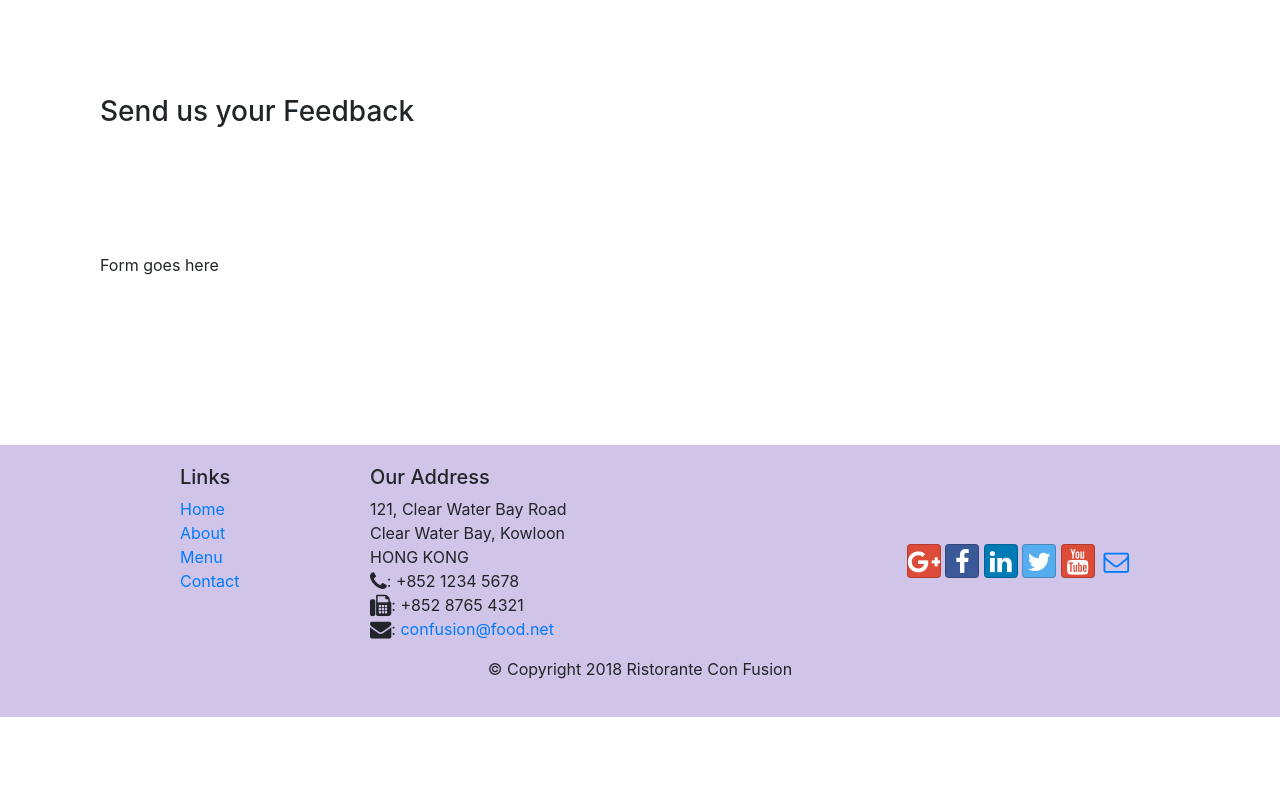
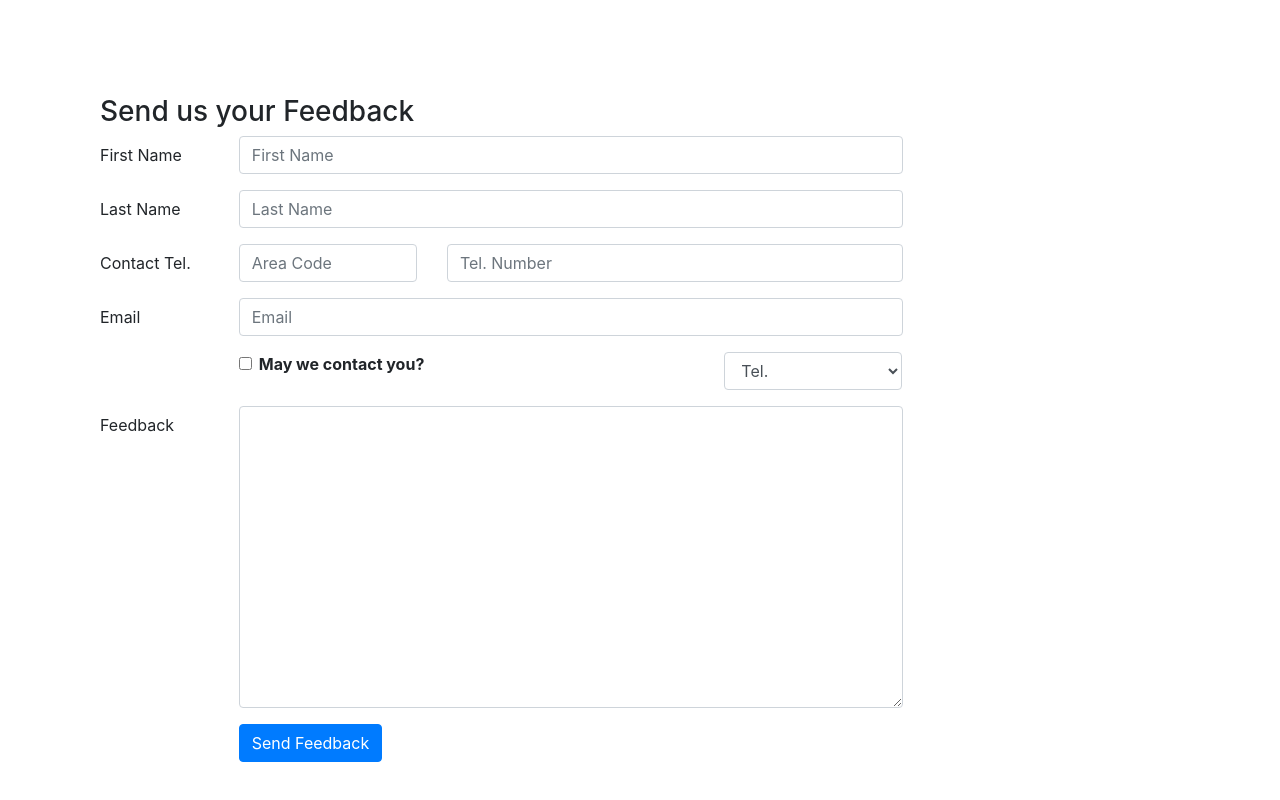
Before and after one commit to Haiga/restaurant-with-bootstrap, a website: page contactus.html in a window 1280 px wide. Shown: the part 820-1620 px from the top of the page. Before the commit the page ends 1537 px from the top, so only its background shows below. Drawn offline with nearby package versions, Linux system fonts and the light colour scheme.

Commit message:
common htmlp inputs, forms

```diff
--- a/contactus.html
+++ b/contactus.html
@@ -85,9 +85,11 @@
             </div>
             <div class="col-12 col-sm-11 offset-sm-1">
                 <div class="btn-group" role="group">
-                    <a role="button" class="btn btn-primary" href="tel:+85212345678"><i class="fa fa-phone"> Call</i></a>
+                    <a role="button" class="btn btn-primary" href="tel:+85212345678"><i class="fa fa-phone">
+                            Call</i></a>
                     <a role="button" class="btn btn-info" href="tel:+85212345678"><i class="fa fa-skype"> Skype</i></a>
-                    <a role="button" class="btn btn-success" href="mailto:confusion@food.net"><i class="fa fa-envelope-o"> Email</i></a>
+                    <a role="button" class="btn btn-success" href="mailto:confusion@food.net"><i
+                            class="fa fa-envelope-o"> Email</i></a>
                 </div>
             </div>
         </div>
@@ -97,7 +99,81 @@
                 <h3>Send us your Feedback</h3>
             </div>
             <div class="col-12 col-md-9">
-                Form goes here
+                <form>
+                    <div class="form-group row">
+                        <label for="firstname" class="col-md-2 col-form-label">
+                            First Name
+                        </label>
+                        <div class="col-md-10">
+                            <input type="text" class="form-control" id="firstname" name="firstname"
+                                placeholder="First Name">
+                        </div>
+                    </div>
+                    <div class="form-group row">
+                        <label for="lastname" class="col-md-2 col-form-label">
+                            Last Name
+                        </label>
+                        <div class="col-md-10">
+                            <input type="text" class="form-control" id="lastname" name="lastname"
+                                placeholder="Last Name">
+                        </div>
+                    </div>
+
+                    <div class="form-group row">
+                        <label for="telnum" class="col-12 col-md-2 col-form-label">
+                            Contact Tel.
+                        </label>
+                        <div class="col-5 col-md-3">
+                            <input type="text" class="form-control" id="areacode" name="areacode"
+                                placeholder="Area Code">
+                        </div>
+                        <div class="col-7 col-md-7">
+                            <input type="text" class="form-control" id="telnum" name="telnum"
+                                placeholder="Tel. Number">
+                        </div>
+                    </div>
+                    <div class="form-group row">
+                        <label for="emailid" class="col-md-2 col-form-label">
+                            Email
+                        </label>
+                        <div class="col-md-10">
+                            <input type="email" class="form-control" id="emailid" name="emailid"
+                                placeholder="Email">
+                        </div>
+                    </div>
+                    <div class="form-group row">
+                        <div class="col-md-6 offset-md-2">
+                            <div class="form-check">
+                                <input type="checkbox" class="form-check-input" name="approve" id="approve" value="">
+                                <label class="form-check-label" for="approve">
+                                    <strong>May we contact you?</strong>
+                                </label>
+                            </div>
+                        </div>
+                        <div class="col-md-3 offset-md-1">
+                            <select class="form-control">
+                                <option>Tel.</option>
+                                <option>Email</option>
+                            </select>
+                        </div>
+                    </div>
+                    <div class="form-group row">
+                        <label for="feedback" class="col-md-2 col-form-label">
+                            Feedback
+                        </label>
+                        <div class="col-md-10">
+                            <textarea class="form-control" id="feedback" name="feedback"
+                                rows="12"></textarea>
+                        </div>
+                    </div>
+                    <div class="form-group row">
+                        <div class="offset-md-2 col-md-10">
+                            <button type="submit" class="btn btn-primary">
+                                Send Feedback
+                            </button>
+                        </div>
+                    </div>
+                </form>
             </div>
             <div class="col-12 col-md">
             </div>
```
